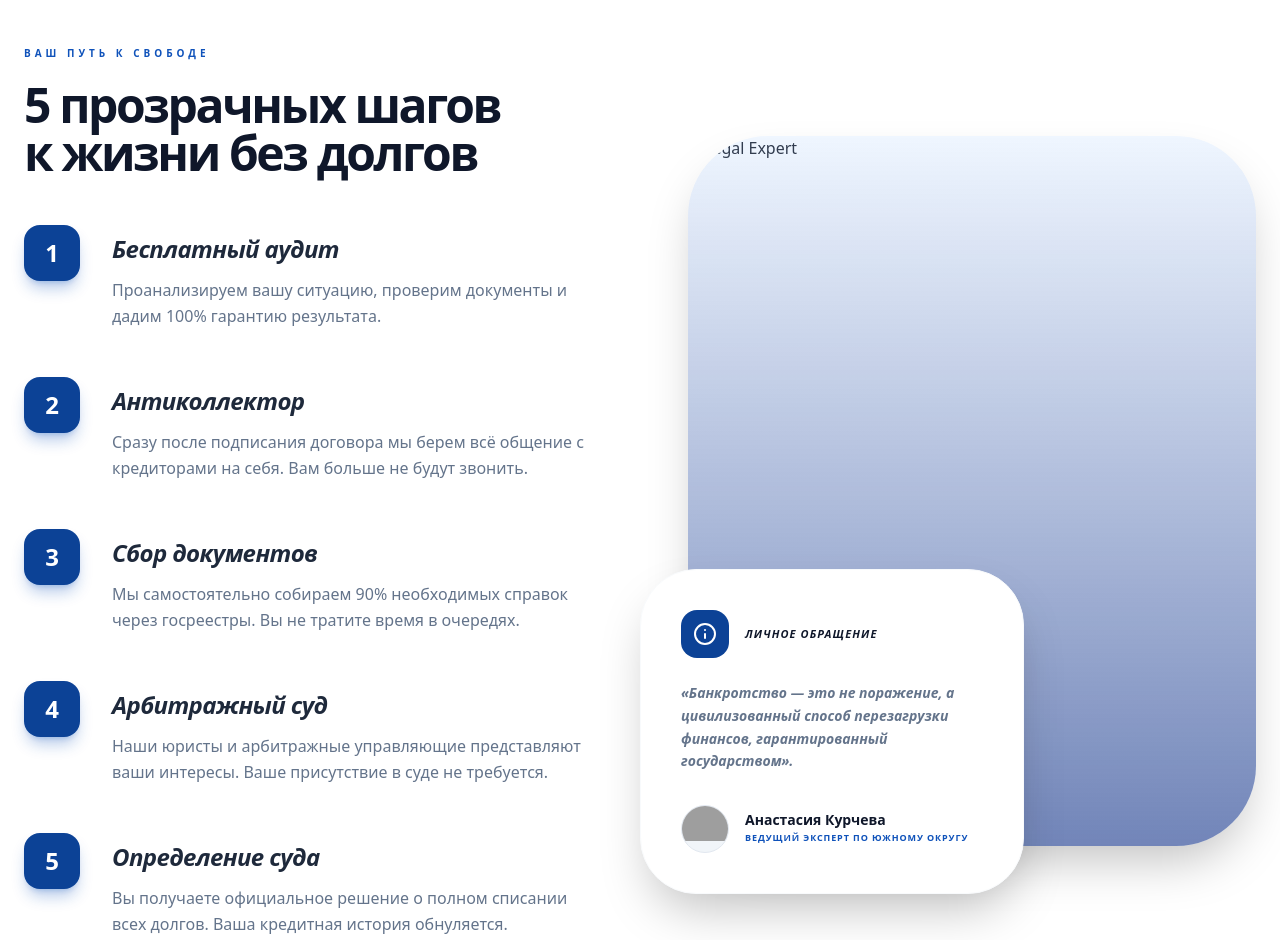
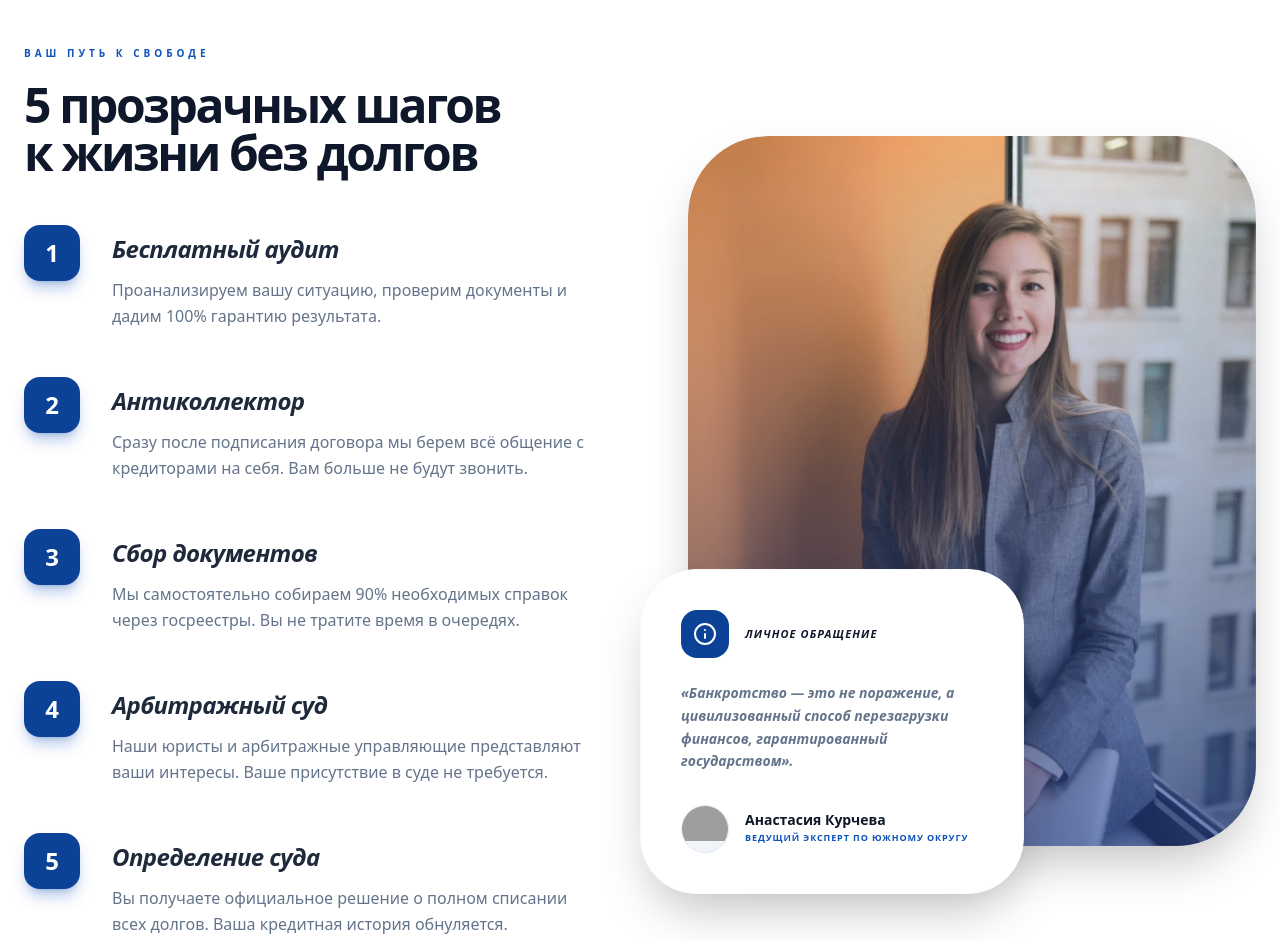
Before and after one commit to vladmarketolog-bot/okbankrot, a plain HTML site: page index.html in a window 1280 px wide. Shown: the part 3440-4380 px from the top of the page. Drawn offline with nearby package versions, Linux system fonts and the light colour scheme; grey boxes are pictures that could not be loaded.

Commit message:
Update index.html

```diff
--- a/index.html
+++ b/index.html
@@ -522,7 +522,7 @@
 
         <div class="lg:w-1/2 relative">
           <div class="aspect-[4/5] bg-blue-50 rounded-[5rem] overflow-hidden relative shadow-2xl">
-            <img src="images/hero-bg.jpg" alt="Legal Expert"
+            <img src="image/hero-bg.jpg" alt="Legal Expert"
               class="w-full h-full object-cover mix-blend-multiply opacity-90" />
             <div class="absolute inset-0 bg-gradient-to-t from-blue-900/60 to-transparent"></div>
           </div>
```
